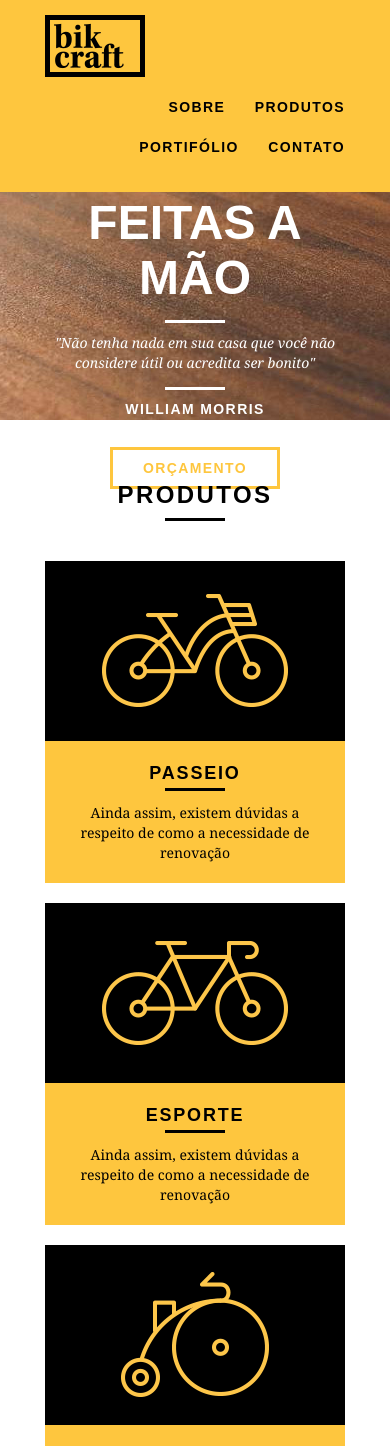
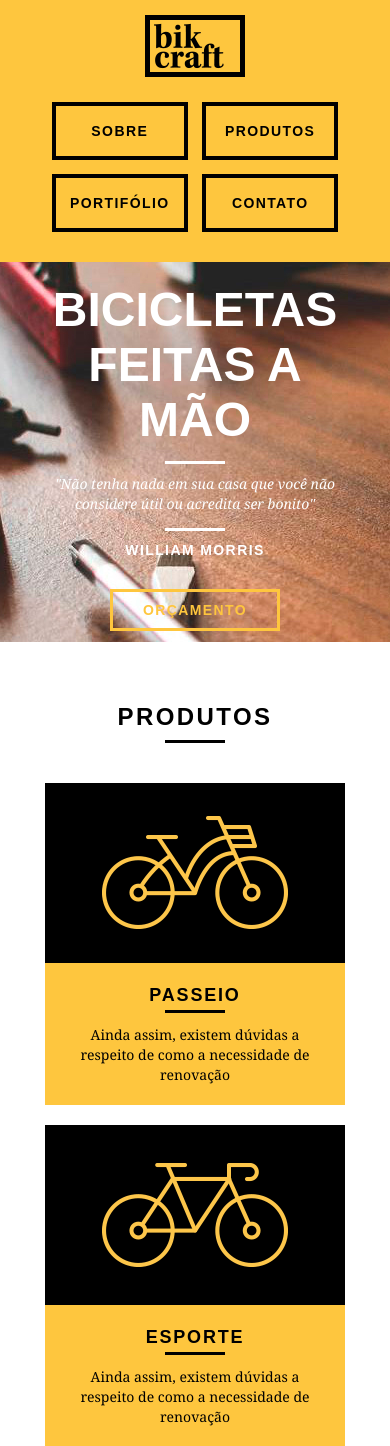
Before and after one commit to BricksSoldier2094/bikcraft.github.io, a PHP site: page / in a window 390 px wide. Shown: the top 1446 px of the page. Run offline with PHP 8.4, Linux system fonts and the light colour scheme.

Commit message:
Building responsive layout
Adicionado responsivo.css que padroniza parte do comportamento responsivo de partes e elementos comuns a todo o website.

```diff
--- a/contato.html
+++ b/contato.html
@@ -11,6 +11,7 @@
     <link rel="stylesheet" href="css/grid.css">
     <link rel="stylesheet" href="css/style.css">
     <link rel="stylesheet" href="css/contato.css">
+    <link rel="stylesheet" href="css/responsivo.css">
 </head>
 <body>
 
@@ -25,8 +26,8 @@
                 <nav class="grid-12 header_menu">
                     <ul>
                         <li><a href="sobre.html">Sobre</a></li>
-                        <li><a href="produtos.html">Produtos<Sobre/a></li>
-                        <li><a href="portfolio.html">Portifólio<Sobre/a></li>
+                        <li><a href="produtos.html">Produtos</a></li>
+                        <li><a href="portfolio.html">Portifólio</a></li>
                         <li><a href="contato.html" class="menu_ativo">Contato</a></li>
                     </ul>
                 </nav>
--- a/css/grid_adaptavel.css
+++ /dev/null
@@ -1,86 +0,0 @@
-*, *:before, *:after {
-  -webkit-box-sizing: border-box;
-  -moz-box-sizing: border-box;
-  box-sizing: border-box;
-}
-
-.container {
-	width: 960px;
-	margin: 0 auto;
-	padding: 0px;
-	position: relative;
-}
-
-.container:after, .container:before {
-	content: " ";
-	display: table;
-}
-
-.container:after {
-	clear: both;
-}
-
-.grid-1, .grid-2, .grid-3, .grid-4, .grid-5, .grid-6, .grid-7, .grid-8, .grid-9, .grid-10, .grid-11, .grid-12, .grid-13, .grid-14, .grid-15, .grid-16, .grid-1-3 {
-	float: left;
-	margin-left: 10px;
-	margin-right: 10px;
-}
-
-.grid-1 	{width: 40px;}
-.grid-2 	{width: 100px;}
-.grid-3 	{width: 160px;}
-.grid-4 	{width: 220px;}
-.grid-5 	{width: 280px;}
-.grid-6 	{width: 340px;}
-.grid-7 	{width: 400px;}
-.grid-8 	{width: 460px;}
-.grid-9 	{width: 520px;}
-.grid-10 	{width: 580px;}
-.grid-11 	{width: 640px;}
-.grid-12 	{width: 700px;}
-.grid-13 	{width: 760px;}
-.grid-14 	{width: 820px;}
-.grid-15 	{width: 880px;}
-.grid-16 	{width: 940px;}
-.grid-1-3	{width: 300px;}
-
-@media only screen and (min-width: 768px) and (max-width: 959px){
-
-	.container {
-		width: 768px;
-	}
-
-	.grid-1 	{width: 28px;}
-	.grid-2 	{width: 76px;}
-	.grid-3 	{width: 124px;}
-	.grid-4 	{width: 172px;}
-	.grid-5 	{width: 220px;}
-	.grid-6 	{width: 268px;}
-	.grid-7 	{width: 316px;}
-	.grid-8 	{width: 364px;}
-	.grid-9 	{width: 412px;}
-	.grid-10 	{width: 460px;}
-	.grid-11 	{width: 508px;}
-	.grid-12 	{width: 556px;}
-	.grid-13 	{width: 604px;}
-	.grid-14 	{width: 652px;}
-	.grid-15 	{width: 700px;}
-	.grid-16 	{width: 748px;}
-	.grid-1-3	{width: 236px;}
-
-}
-
-
-@media only screen and (max-width: 767px){
-
-	.container {
-		width: 300px;
-	}
-
-	.grid-1, .grid-2, .grid-3, .grid-4, .grid-5, .grid-6, .grid-7, .grid-8, .grid-9, .grid-10, .grid-11, .grid-12, .grid-13, .grid-14, .grid-15, .grid-16, .grid-1-3 {
-		width: 300px;
-		margin:  0 0 20px 0;
-		float: none;
-	}
-
-}
--- /dev/null
+++ b/css/responsivo.css
@@ -0,0 +1,55 @@
+/*Estilo Telas médias*/
+@media only screen and (min-width: 768px) and (max-width: 959px){
+
+}
+
+/*Estilo Telas pequenas*/
+@media only screen and (max-width: 767px){
+
+	/*Header*/
+	.header{
+		position: relative;
+		padding-bottom: 0px;
+	}
+
+	.header img{
+		margin: 0 auto 20px auto;
+
+	}
+
+	.header_menu{
+		text-align: center;
+	}
+
+	.header_menu ul li {
+		margin: 5px;
+	}
+
+	.header_menu ul li a{
+
+		border: 4px solid #000;
+		width: 136px;
+		display: block;
+		float: left;
+		line-height: 20px;
+	}
+
+	.header_menu ul li a:hover{
+		border-color: #fff;
+	}
+
+	/*Introducao*/
+	.introducao{
+		margin-top: 0px;
+		padding-top: 20px;
+		background: url("../img/bg_smallScreens.jpg") no-repeat center;
+		background-size: cover;
+	}
+
+	.qualidade img::after{
+		visibility: hidden;
+	}
+
+
+
+}
--- a/css/style.css
+++ b/css/style.css
@@ -124,6 +124,7 @@
     font-size: 14px;
     line-height: 20px;
     padding: 15px 0;
+
 }
 
 .header_menu ul li a:hover{
--- a/index.html
+++ b/index.html
@@ -6,8 +6,9 @@
 		<title>Bikcraft</title>
 		<link rel="stylesheet" href="css/normalize.css">
 		<link rel="stylesheet" href="css/reset.css">
-		<link rel="stylesheet" href="css/grid_adaptavel.css">
+		<link rel="stylesheet" href="css/grid.css">
 		<link rel="stylesheet" href="css/style.css">
+		<link rel="stylesheet" href="css/responsivo.css">
 
 	</head>
 	<body>
@@ -24,8 +25,8 @@
 				<nav class="grid-12 header_menu">
 					<ul>
 						<li><a href="sobre.html">Sobre</a></li>
-						<li><a href="produtos.html">Produtos<Sobre/a></li>
-						<li><a href="portfolio.html">Portifólio<Sobre/a></li>
+						<li><a href="produtos.html">Produtos</a></li>
+						<li><a href="portfolio.html">Portifólio</a></li>
 						<li><a href="contato.html">Contato</a></li>
 					</ul>
 				</nav>
--- a/portfolio.html
+++ b/portfolio.html
@@ -11,6 +11,7 @@
     <link rel="stylesheet" href="css/grid.css">
     <link rel="stylesheet" href="css/style.css">
     <link rel="stylesheet" href="css/portfolio.css">
+    <link rel="stylesheet" href="css/responsivo.css">
 </head>
 <body>
 
@@ -25,8 +26,8 @@
                 <nav class="grid-12 header_menu">
                     <ul>
                         <li><a href="sobre.html">Sobre</a></li>
-                        <li><a href="produtos.html">Produtos<Sobre/a></li>
-                        <li><a href="portfolio.html" class="menu_ativo">Portifólio<Sobre/a></li>
+                        <li><a href="produtos.html">Produtos</a></li>
+                        <li><a href="portfolio.html" class="menu_ativo">Portifólio</a></li>
                         <li><a href="contato.html">Contato</a></li>
                     </ul>
                 </nav>
--- a/produtos.html
+++ b/produtos.html
@@ -11,6 +11,7 @@
     <link rel="stylesheet" href="css/grid.css">
     <link rel="stylesheet" href="css/style.css">
     <link rel="stylesheet" href="css/produtos.css">
+    <link rel="stylesheet" href="css/responsivo.css">
 </head>
 <body>
 
@@ -25,8 +26,8 @@
                 <nav class="grid-12 header_menu">
                     <ul>
                         <li><a href="sobre.html" >Sobre</a></li>
-                        <li><a href="produtos.html" class="menu_ativo">Produtos<Sobre/a></li>
-                        <li><a href="portfolio.html">Portifólio<Sobre/a></li>
+                        <li><a href="produtos.html" class="menu_ativo">Produtos</a></li>
+                        <li><a href="portfolio.html">Portifólio</a></li>
                         <li><a href="contato.html">Contato</a></li>
                     </ul>
                 </nav>
--- a/sobre.html
+++ b/sobre.html
@@ -11,6 +11,7 @@
     <link rel="stylesheet" href="css/grid.css">
     <link rel="stylesheet" href="css/style.css">
     <link rel="stylesheet" href="css/sobre.css">
+    <link rel="stylesheet" href="css/responsivo.css">
 </head>
 <body>
 
@@ -25,8 +26,8 @@
                 <nav class="grid-12 header_menu">
                     <ul>
                         <li><a href="sobre.html" class="menu_ativo">Sobre</a></li>
-                        <li><a href="produtos.html">Produtos<Sobre/a></li>
-                        <li><a href="portfolio.html">Portifólio<Sobre/a></li>
+                        <li><a href="produtos.html">Produtos</a></li>
+                        <li><a href="portfolio.html">Portifólio</a></li>
                         <li><a href="contato.html">Contato</a></li>
                     </ul>
                 </nav>
```
Also changed, not shown: css/grid.css (+42 -0 lines), img/bg_smallScreens.jpg (added).
